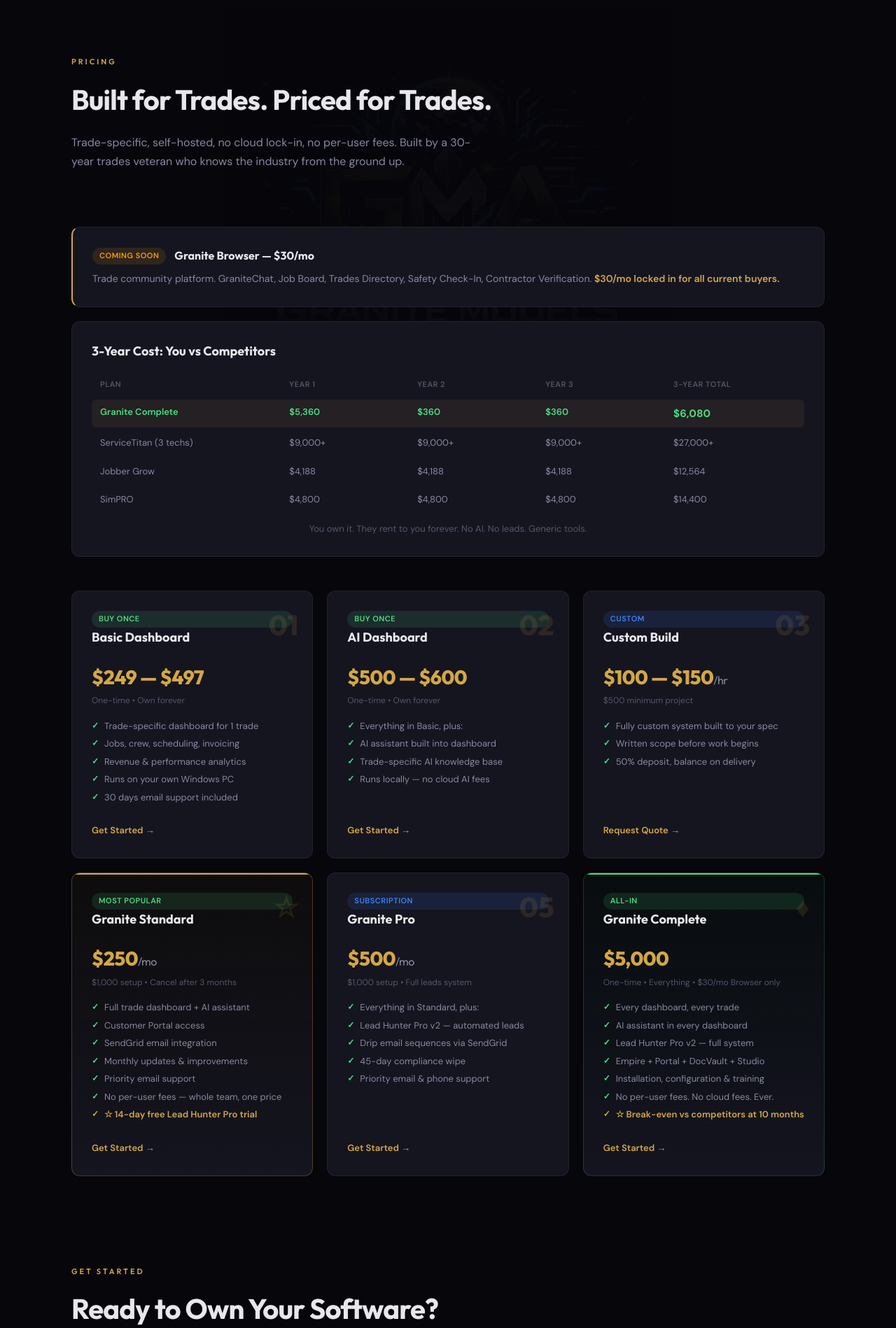
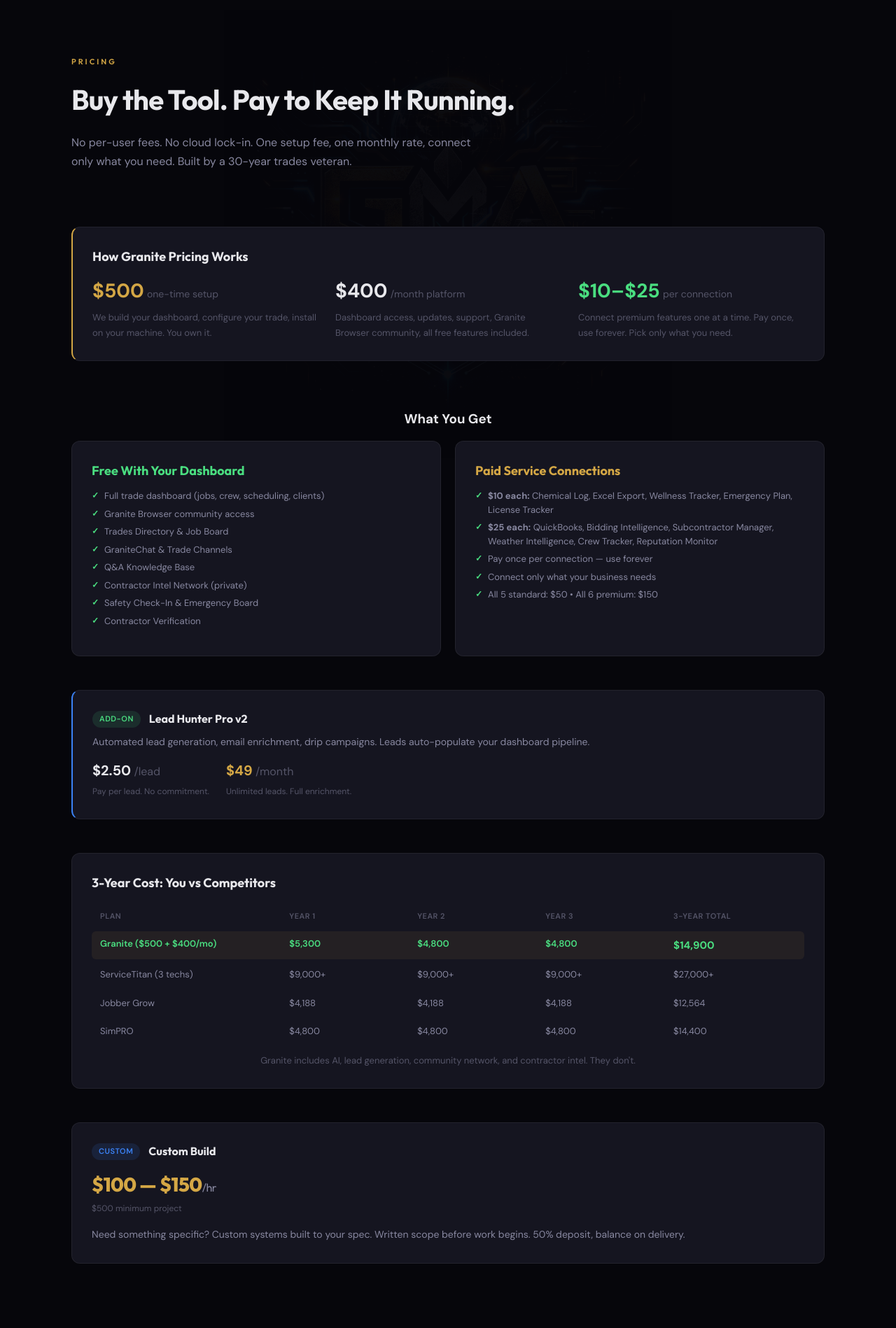
Before and after one commit to granitemodels-hub/granite-models-store, a Flask app: page /pricing in a window 1280 px wide. Shown: the part 65-1963 px from the top of the page at 70% size. Run offline with Flask 3, Linux system fonts and the light colour scheme; some libraries are stand-ins or nearby versions.

Commit message:
Updated pricing -  setup + /mo + connections

```diff
--- a/templates/pricing.html
+++ b/templates/pricing.html
@@ -1,6 +1,6 @@
 {% extends "base.html" %}
 {% block title %}Pricing — Granite Models Automations{% endblock %}
-{% block description %}Trade-specific dashboards, AI systems, and lead generation. Buy once or subscribe. Built by a 30-year trades veteran.{% endblock %}
+{% block description %}Trade-specific dashboards with paid service connections. $500 setup, $400/month. Built by a 30-year trades veteran.{% endblock %}
 
 {% block content %}
 <div class="pricing-watermark"></div>
@@ -9,134 +9,104 @@
   <!-- HEADER -->
   <section class="section" style="padding-bottom:40px;">
     <p class="section-label">PRICING</p>
-    <h2 class="section-title">Built for Trades. Priced for Trades.</h2>
-    <p class="section-desc">Trade-specific, self-hosted, no cloud lock-in, no per-user fees. Built by a 30-year trades veteran who knows the industry from the ground up.</p>
+    <h2 class="section-title">Buy the Tool. Pay to Keep It Running.</h2>
+    <p class="section-desc">No per-user fees. No cloud lock-in. One setup fee, one monthly rate, connect only what you need. Built by a 30-year trades veteran.</p>
   </section>
 
-  <!-- COMING SOON + COMPARISON -->
+  <!-- HOW IT WORKS -->
   <section class="section--sm" style="padding-top:0;">
     <div class="card" style="border-left:2px solid var(--gold);margin-bottom:20px;">
-      <div style="display:flex;align-items:center;gap:12px;flex-wrap:wrap;">
-        <span class="badge badge--development">COMING SOON</span>
-        <span style="font-family:var(--font-display);font-weight:700;color:var(--text);">Granite Browser &mdash; $30/mo</span>
+      <h3 style="margin-bottom:12px;">How Granite Pricing Works</h3>
+      <div style="display:flex;gap:24px;flex-wrap:wrap;">
+        <div style="flex:1;min-width:200px;">
+          <span style="font-size:28px;font-weight:700;color:var(--gold);">$500</span>
+          <span style="color:var(--text-muted);font-size:14px;"> one-time setup</span>
+          <p style="font-size:13px;color:var(--text-muted);margin-top:4px;">We build your dashboard, configure your trade, install on your machine. You own it.</p>
+        </div>
+        <div style="flex:1;min-width:200px;">
+          <span style="font-size:28px;font-weight:700;color:var(--text);">$400</span>
+          <span style="color:var(--text-muted);font-size:14px;">/month platform</span>
+          <p style="font-size:13px;color:var(--text-muted);margin-top:4px;">Dashboard access, updates, support, Granite Browser community, all free features included.</p>
+        </div>
+        <div style="flex:1;min-width:200px;">
+          <span style="font-size:28px;font-weight:700;color:var(--green);">$10&ndash;$25</span>
+          <span style="color:var(--text-muted);font-size:14px;"> per connection</span>
+          <p style="font-size:13px;color:var(--text-muted);margin-top:4px;">Connect premium features one at a time. Pay once, use forever. Pick only what you need.</p>
+        </div>
       </div>
-      <p style="margin-top:8px;">Trade community platform. GraniteChat, Job Board, Trades Directory, Safety Check-In, Contractor Verification. <span style="color:var(--gold);font-weight:600;">$30/mo locked in for all current buyers.</span></p>
     </div>
+  </section>
 
+  <!-- WHAT'S INCLUDED -->
+  <section class="section--sm" style="padding-top:0;">
+    <h3 style="margin-bottom:16px;text-align:center;">What You Get</h3>
+    <div class="card-grid" style="grid-template-columns:repeat(2, 1fr);">
+      <div class="card">
+        <h3 style="color:var(--green);margin-bottom:12px;">Free With Your Dashboard</h3>
+        <div class="pricing-list">
+          <span>Full trade dashboard (jobs, crew, scheduling, clients)</span>
+          <span>Granite Browser community access</span>
+          <span>Trades Directory &amp; Job Board</span>
+          <span>GraniteChat &amp; Trade Channels</span>
+          <span>Q&A Knowledge Base</span>
+          <span>Contractor Intel Network (private)</span>
+          <span>Safety Check-In &amp; Emergency Board</span>
+          <span>Contractor Verification</span>
+        </div>
+      </div>
+      <div class="card">
+        <h3 style="color:var(--gold);margin-bottom:12px;">Paid Service Connections</h3>
+        <div class="pricing-list">
+          <span><strong>$10 each:</strong> Chemical Log, Excel Export, Wellness Tracker, Emergency Plan, License Tracker</span>
+          <span><strong>$25 each:</strong> QuickBooks, Bidding Intelligence, Subcontractor Manager, Weather Intelligence, Crew Tracker, Reputation Monitor</span>
+          <span>Pay once per connection &mdash; use forever</span>
+          <span>Connect only what your business needs</span>
+          <span>All 5 standard: $50 &bull; All 6 premium: $150</span>
+        </div>
+      </div>
+    </div>
+  </section>
+
+  <!-- LEAD HUNTER PRO -->
+  <section class="section--sm" style="padding-top:0;">
+    <div class="card" style="border-left:2px solid var(--blue);">
+      <div style="display:flex;align-items:center;gap:12px;flex-wrap:wrap;margin-bottom:8px;">
+        <span class="badge badge--production">ADD-ON</span>
+        <span style="font-family:var(--font-display);font-weight:700;color:var(--text);">Lead Hunter Pro v2</span>
+      </div>
+      <p style="margin-bottom:12px;">Automated lead generation, email enrichment, drip campaigns. Leads auto-populate your dashboard pipeline.</p>
+      <div style="display:flex;gap:24px;flex-wrap:wrap;">
+        <div><span style="font-size:20px;font-weight:700;color:var(--text);">$2.50</span><span style="color:var(--text-muted);"> /lead</span><br><span style="font-size:12px;color:var(--text-muted);">Pay per lead. No commitment.</span></div>
+        <div><span style="font-size:20px;font-weight:700;color:var(--gold);">$49</span><span style="color:var(--text-muted);"> /month</span><br><span style="font-size:12px;color:var(--text-muted);">Unlimited leads. Full enrichment.</span></div>
+      </div>
+    </div>
+  </section>
+
+  <!-- COMPARISON -->
+  <section class="section--sm" style="padding-top:0;">
     <div class="card">
       <h3 style="margin-bottom:16px;">3-Year Cost: You vs Competitors</h3>
       <div class="pricing-compare">
         <div class="pc-row pc-header"><span>Plan</span><span>Year 1</span><span>Year 2</span><span>Year 3</span><span>3-Year Total</span></div>
-        <div class="pc-row pc-us"><span>Granite Complete</span><span>$5,360</span><span>$360</span><span>$360</span><span>$6,080</span></div>
+        <div class="pc-row pc-us"><span>Granite ($500 + $400/mo)</span><span>$5,300</span><span>$4,800</span><span>$4,800</span><span>$14,900</span></div>
         <div class="pc-row"><span>ServiceTitan (3 techs)</span><span>$9,000+</span><span>$9,000+</span><span>$9,000+</span><span>$27,000+</span></div>
         <div class="pc-row"><span>Jobber Grow</span><span>$4,188</span><span>$4,188</span><span>$4,188</span><span>$12,564</span></div>
         <div class="pc-row"><span>SimPRO</span><span>$4,800</span><span>$4,800</span><span>$4,800</span><span>$14,400</span></div>
       </div>
-      <p style="text-align:center;margin-top:12px;font-size:13px;color:var(--text-muted);">You own it. They rent to you forever. No AI. No leads. Generic tools.</p>
+      <p style="text-align:center;margin-top:12px;font-size:13px;color:var(--text-muted);">Granite includes AI, lead generation, community network, and contractor intel. They don't.</p>
     </div>
   </section>
 
-  <!-- PRICING CARDS -->
+  <!-- CUSTOM BUILDS -->
   <section class="section--sm" style="padding-top:0;">
-    <div class="card-grid pricing-grid">
-
-      <div class="card pricing-card">
-        <div class="card-num">01</div>
-        <span class="badge badge--production">BUY ONCE</span>
-        <h3>Basic Dashboard</h3>
-        <div class="pricing-price">$249 &mdash; $497</div>
-        <div class="pricing-sub">One-time &bull; Own forever</div>
-        <div class="pricing-list">
-          <span>Trade-specific dashboard for 1 trade</span>
-          <span>Jobs, crew, scheduling, invoicing</span>
-          <span>Revenue &amp; performance analytics</span>
-          <span>Runs on your own Windows PC</span>
-          <span>30 days email support included</span>
-        </div>
-        <a href="#get-started" class="card-link">Get Started &rarr;</a>
+    <div class="card">
+      <div style="display:flex;align-items:center;gap:12px;flex-wrap:wrap;margin-bottom:8px;">
+        <span class="badge badge--rebuilding">CUSTOM</span>
+        <span style="font-family:var(--font-display);font-weight:700;color:var(--text);">Custom Build</span>
       </div>
-
-      <div class="card pricing-card">
-        <div class="card-num">02</div>
-        <span class="badge badge--production">BUY ONCE</span>
-        <h3>AI Dashboard</h3>
-        <div class="pricing-price">$500 &mdash; $600</div>
-        <div class="pricing-sub">One-time &bull; Own forever</div>
-        <div class="pricing-list">
-          <span>Everything in Basic, plus:</span>
-          <span>AI assistant built into dashboard</span>
-          <span>Trade-specific AI knowledge base</span>
-          <span>Runs locally &mdash; no cloud AI fees</span>
-        </div>
-        <a href="#get-started" class="card-link">Get Started &rarr;</a>
-      </div>
-
-      <div class="card pricing-card">
-        <div class="card-num">03</div>
-        <span class="badge badge--rebuilding">CUSTOM</span>
-        <h3>Custom Build</h3>
-        <div class="pricing-price">$100 &mdash; $150<span>/hr</span></div>
-        <div class="pricing-sub">$500 minimum project</div>
-        <div class="pricing-list">
-          <span>Fully custom system built to your spec</span>
-          <span>Written scope before work begins</span>
-          <span>50% deposit, balance on delivery</span>
-        </div>
-        <a href="#get-started" class="card-link">Request Quote &rarr;</a>
-      </div>
-
-      <div class="card pricing-card pricing-card--featured">
-        <div class="card-num">&star;</div>
-        <span class="badge badge--production">MOST POPULAR</span>
-        <h3>Granite Standard</h3>
-        <div class="pricing-price">$250<span>/mo</span></div>
-        <div class="pricing-sub">$1,000 setup &bull; Cancel after 3 months</div>
-        <div class="pricing-list">
-          <span>Full trade dashboard + AI assistant</span>
-          <span>Customer Portal access</span>
-          <span>SendGrid email integration</span>
-          <span>Monthly updates &amp; improvements</span>
-          <span>Priority email support</span>
-          <span>No per-user fees — whole team, one price</span>
-          <span class="pricing-hl">&star; 14-day free Lead Hunter Pro trial</span>
-        </div>
-        <a href="#get-started" class="card-link">Get Started &rarr;</a>
-      </div>
-
-      <div class="card pricing-card">
-        <div class="card-num">05</div>
-        <span class="badge badge--rebuilding">SUBSCRIPTION</span>
-        <h3>Granite Pro</h3>
-        <div class="pricing-price">$500<span>/mo</span></div>
-        <div class="pricing-sub">$1,000 setup &bull; Full leads system</div>
-        <div class="pricing-list">
-          <span>Everything in Standard, plus:</span>
-          <span>Lead Hunter Pro v2 &mdash; automated leads</span>
-          <span>Drip email sequences via SendGrid</span>
-          <span>45-day compliance wipe</span>
-          <span>Priority email &amp; phone support</span>
-        </div>
-        <a href="#get-started" class="card-link">Get Started &rarr;</a>
-      </div>
-
-      <div class="card pricing-card pricing-card--complete">
-        <div class="card-num">&diams;</div>
-        <span class="badge badge--production">ALL-IN</span>
-        <h3>Granite Complete</h3>
-        <div class="pricing-price">$5,000</div>
-        <div class="pricing-sub">One-time &bull; Everything &bull; $30/mo Browser only</div>
-        <div class="pricing-list">
-          <span>Every dashboard, every trade</span>
-          <span>AI assistant in every dashboard</span>
-          <span>Lead Hunter Pro v2 &mdash; full system</span>
-          <span>Empire + Portal + DocVault + Studio</span>
-          <span>Installation, configuration &amp; training</span>
-          <span>No per-user fees. No cloud fees. Ever.</span>
-          <span class="pricing-hl">&star; Break-even vs competitors at 10 months</span>
-        </div>
-        <a href="#get-started" class="card-link">Get Started &rarr;</a>
-      </div>
-
+      <div class="pricing-price">$100 &mdash; $150<span>/hr</span></div>
+      <div class="pricing-sub">$500 minimum project</div>
+      <p style="margin-top:8px;">Need something specific? Custom systems built to your spec. Written scope before work begins. 50% deposit, balance on delivery.</p>
     </div>
   </section>
 
@@ -168,7 +138,7 @@
             <select name="trade"><option value="">Select...</option><option value="hvac">HVAC</option><option value="plumbing">Plumbing</option><option value="landscaping">Landscaping</option><option value="construction">Construction</option><option value="electrical">Electrical</option><option value="roofing">Roofing</option><option value="auto">Mechanic / Auto</option><option value="steel">Steel Fabrication</option><option value="winter">Snow / Winter</option><option value="other">Other</option></select>
           </div>
           <div class="pf-field"><label>Interested In</label>
-            <select name="interest"><option value="">Select...</option><option value="basic">Basic Dashboard</option><option value="ai">AI Dashboard</option><option value="standard">Granite Standard</option><option value="pro">Granite Pro</option><option value="complete">Granite Complete</option><option value="custom">Custom Build</option><option value="demo">Just a demo</option></select>
+            <select name="interest"><option value="">Select...</option><option value="dashboard">Dashboard + Platform ($500 + $400/mo)</option><option value="leads">Lead Hunter Pro</option><option value="custom">Custom Build</option><option value="demo">Just a demo</option></select>
           </div>
         </div>
         <div class="pf-field"><label>About Your Business</label><textarea name="message" rows="3" placeholder="What tools do you use now? What problems are you trying to solve?"></textarea></div>
@@ -178,5 +148,5 @@
     {% endif %}
   </section>
 
-</div><!-- .container -->
+</div>
 {% endblock %}
```
